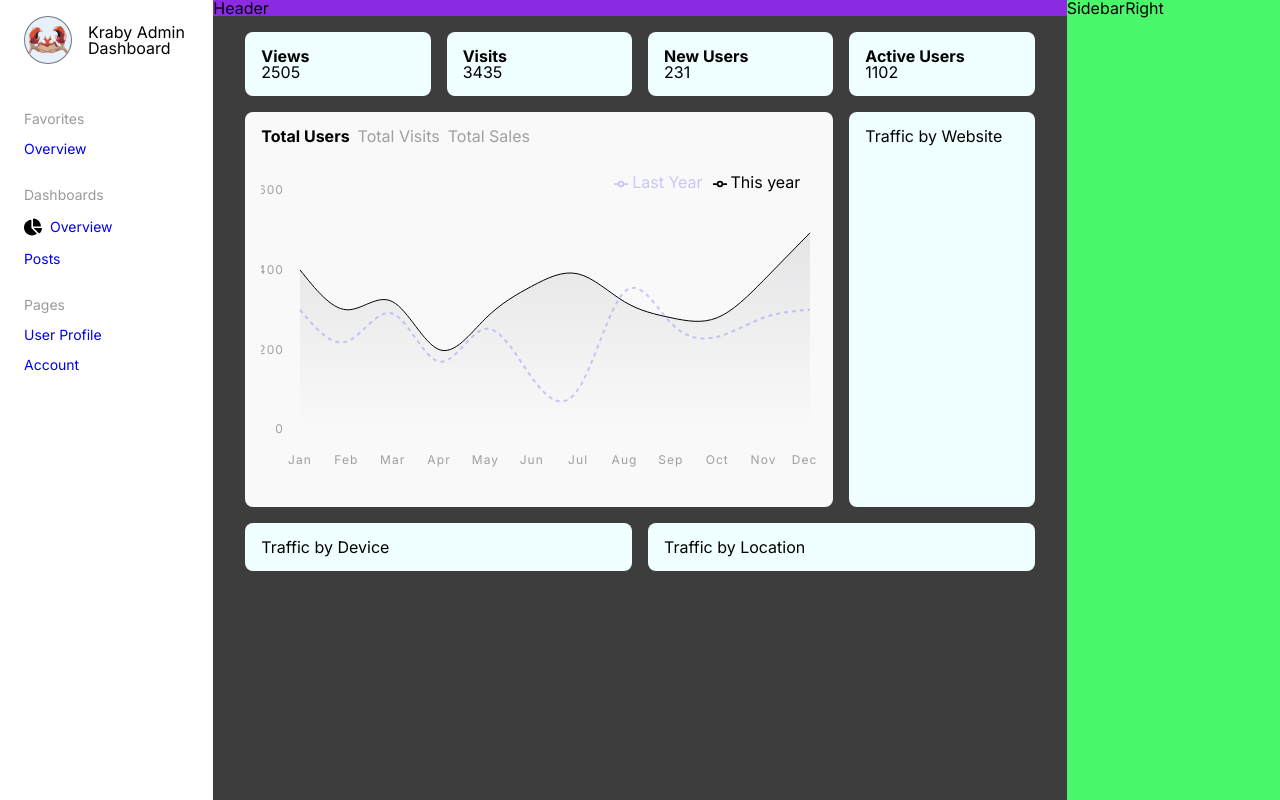
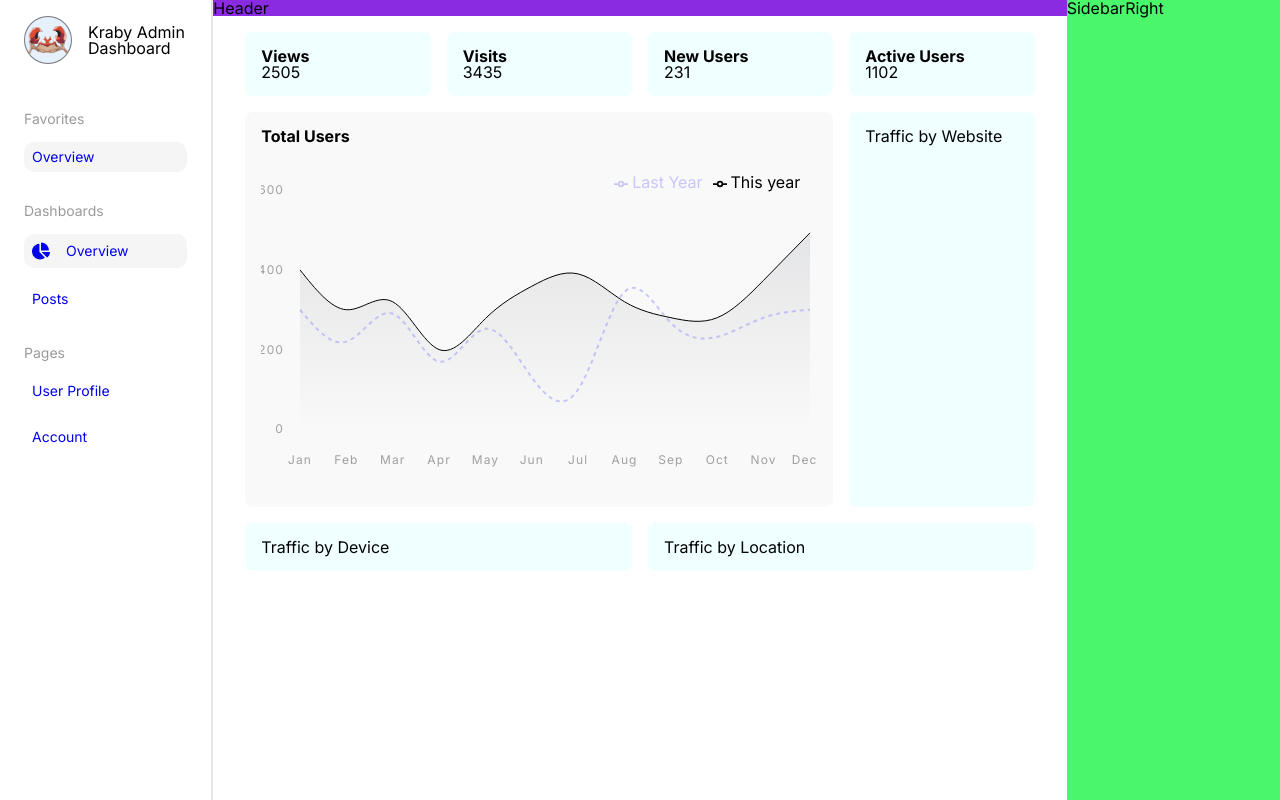
Before and after one commit to rodrigoronin/krab-admin-dashboard, a React (Vite) app: page / in a window 1280 px wide. Built offline with nearby package versions, Linux system fonts and the light colour scheme.

Commit message:
feat: adds active state to sidebar items
added new route for Posts to test routing

refactor NavItem for styling

```diff
--- a/src/app/App.tsx
+++ b/src/app/App.tsx
@@ -1,14 +1,14 @@
 import { Routes, Route } from "react-router";
 import DashboardLayout from "@layouts/DashboardLayout";
 import Overview from "@routes/Overview";
-import Products from "@routes/Products";
+import Posts from "@routes/Posts";
 
 function App() {
   return (
     <Routes>
       <Route element={<DashboardLayout />}>
         <Route path="/" element={<Overview />}></Route>
-        <Route path="/products" element={<Products />}></Route>
+        <Route path="/posts" element={<Posts />}></Route>
       </Route>
     </Routes>
   );
--- a/src/app/routes/Overview.tsx
+++ b/src/app/routes/Overview.tsx
@@ -3,8 +3,6 @@
 import Card from "@components/ui/Card";
 
 import style from "@styles/Overview.module.css";
-
-// TODO: extract structure from here and create specialized components
 
 const Overview = () => {
   return (
--- /dev/null
+++ b/src/app/routes/Posts.tsx
@@ -0,0 +1,5 @@
+const Posts = () => {
+  return <div>Posts</div>;
+};
+
+export default Posts;
--- a/src/components/feature/sidebar/NavItem.tsx
+++ b/src/components/feature/sidebar/NavItem.tsx
@@ -1,4 +1,3 @@
-import type { IconType } from "react-icons";
 import { NavLink } from "react-router";
 import type { NavItemType } from "./sidebar.types";
 
@@ -12,16 +11,18 @@
   const Icon = item.icon;
 
   return (
-    <div className={style.link}>
-      {Icon && <Icon size={18} className={style["link-icon"]} />}
-
-      <NavLink
-        to={item.path}
-        className={({ isActive }) => `${isActive ? "active" : ""} ${style["link-title"]}`}
-      >
+    <NavLink
+      to={item.path}
+      end
+      className={({ isActive }) =>
+        `${style["link-title"]} ${isActive ? style["link-title_active"] : ""} `
+      }
+    >
+      <div className={style.link}>
+        {Icon && <Icon size={18} className={style["link-icon"]} />}
         {item.label}
-      </NavLink>
-    </div>
+      </div>
+    </NavLink>
   );
 };
 
--- a/src/styles/DashboardLayout.module.css
+++ b/src/styles/DashboardLayout.module.css
@@ -1,5 +1,5 @@
 .container {
-  background-color: #3d3d3d;
+  background-color: #fff;
 
   display: grid;
   grid-template-columns: 1fr 4fr 1fr;
--- a/src/styles/NavItem.module.css
+++ b/src/styles/NavItem.module.css
@@ -2,10 +2,17 @@
   display: flex;
   flex-direction: row;
   align-items: center;
-  gap: 0.5rem;
+  gap: 1rem;
+  padding: 0.5rem;
+  cursor: pointer;
 }
 
 .link-title {
   text-decoration: none;
   font-size: 0.875rem;
 }
+
+.link-title_active {
+  background-color: rgba(0, 0, 0, 0.04);
+  border-radius: 10px;
+}
--- a/src/styles/SidebarLeft.module.css
+++ b/src/styles/SidebarLeft.module.css
@@ -2,6 +2,7 @@
   grid-area: sidebar-left;
   background-color: #fff;
   padding: 1rem 1.5rem;
+  border-right: 2px solid rgba(0, 0, 0, 0.1);
 }
 
 .section {
--- a/src/styles/SplineChart.module.css
+++ b/src/styles/SplineChart.module.css
@@ -1,6 +1,6 @@
 .chart {
   margin-right: 0.5rem;
-  color: rgba(150, 150, 150, 0.9);
+  color: #f9f9fa;
   cursor: pointer;
 }
 
```
